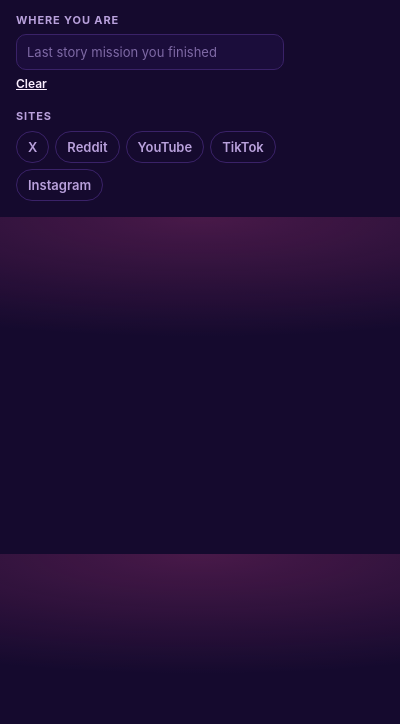
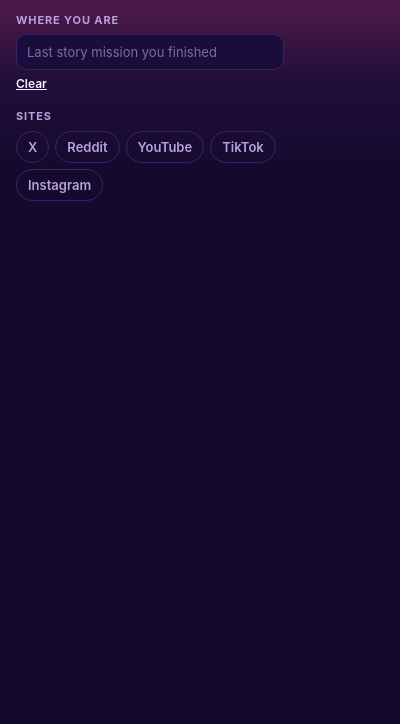
Before and after one commit to vhrcam/spoil6, a browser extension: page extension/popup/popup.html in a window 400 px wide. Shown: the part 120-844 px from the top of the page. Drawn offline with Linux system fonts and the light colour scheme.

Commit message:
Fade the popup from orange at the top into purple

```diff
--- a/extension/popup/popup.css
+++ b/extension/popup/popup.css
@@ -19,7 +19,7 @@ body {
   width: 300px;
   margin: 0;
   padding: 16px;
-  background: radial-gradient(130% 120px at 50% 0, rgba(255, 79, 168, 0.22), transparent), var(--bg);
+  background: linear-gradient(180deg, rgba(255, 128, 80, 0.55), rgba(232, 70, 140, 0.32) 30%, rgba(120, 40, 150, 0.12) 60%, transparent 85%) no-repeat, var(--bg);
   color: var(--ink);
   font: 13px/1.4 -apple-system, BlinkMacSystemFont, "Segoe UI", Roboto, Helvetica, Arial, sans-serif;
 }
```
